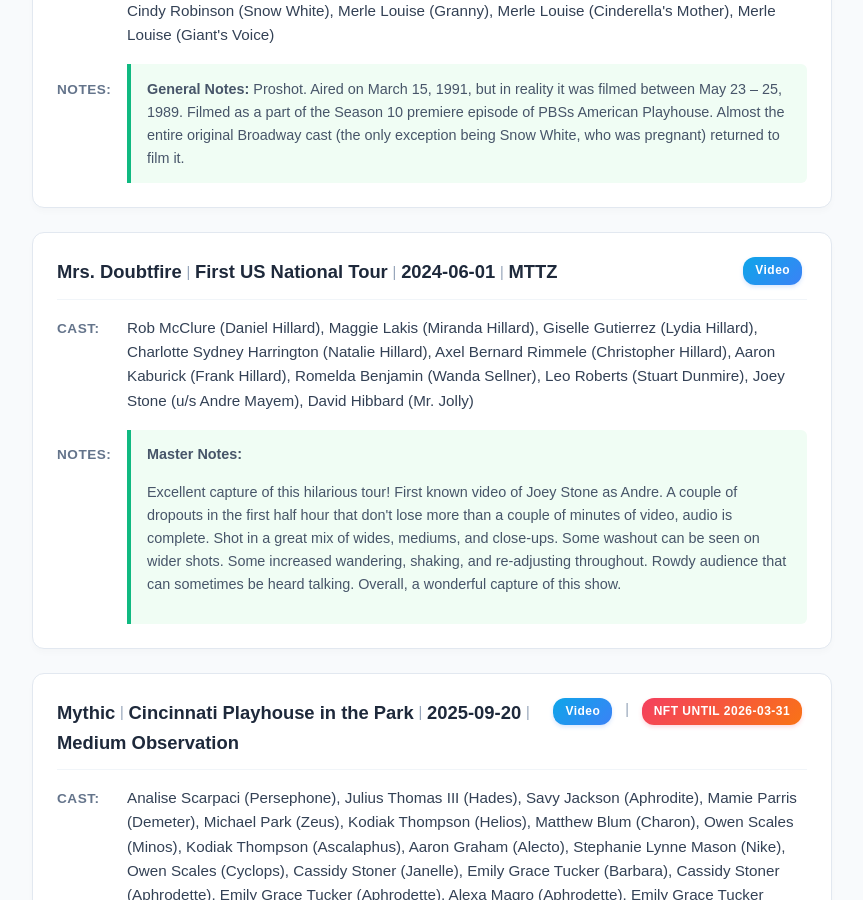
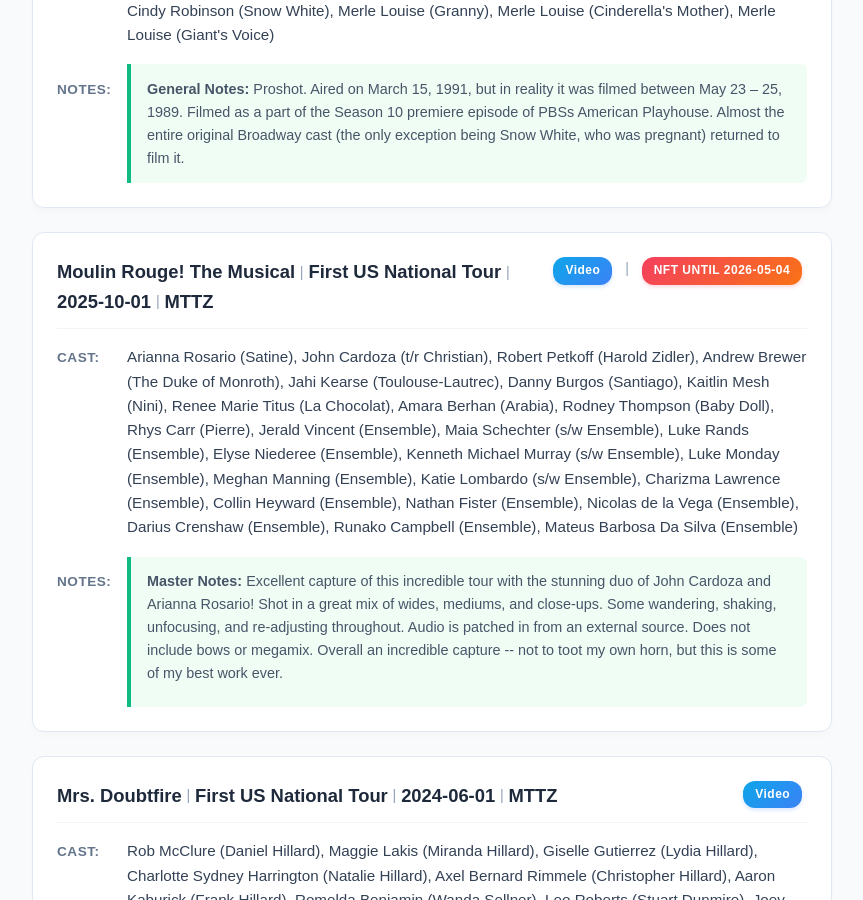
Before and after one commit to DireSpider/direspider.github.io, a Jekyll site: the page built from wants/index.html, in a window 1280 px wide and 900 px high, scrolled down 9295 px. Shown: the whole window, without its empty margins (208-1071 px from the left). Built offline with Jekyll 4.4.1, drawn with Linux system fonts in a browser that asks for light colours; some of the changed text lies outside the part shown.

Commit message:
update my wants include html

```diff
--- a/_includes/wants.html
+++ b/_includes/wants.html
@@ -1228,6 +1228,56 @@
               <div>
                   <strong>General Notes:</strong> Proshot. Aired on March 15, 1991, but in reality it was filmed between May 23 – 25, 1989. Filmed as a part of the Season 10 premiere episode of PBSs American Playhouse. Almost the entire original Broadway cast (the only exception being Snow White, who was pregnant) returned to film it.
               </div>
+
+
+          </div>
+      </div>
+
+</div><div class="recording-card">
+ <div class="header">
+
+          <div class="header-info">
+            <span>Moulin Rouge! The Musical</span>
+            <span class="separator">|</span>
+            <span>First US National Tour</span>
+            <span class="separator">|</span>
+            <span>2025-10-01</span>
+            <span class="separator">|</span>
+            <span>MTTZ</span>
+          </div>
+
+          <div class ="header-badges">
+        <span class="media-type-badge">video</span>
+
+
+
+
+    <span class="separator">|</span>
+    <span class="nft-badge">NFT until 2026-05-04</span>
+
+
+             </div>
+
+        </div>
+
+<div class="info-section">
+<span class="label">Cast:</span>
+<span id="cast-display" class="content-text">
+Arianna Rosario (Satine), John Cardoza (t/r Christian), Robert Petkoff (Harold Zidler), Andrew Brewer (The Duke of Monroth), Jahi Kearse (Toulouse-Lautrec), Danny Burgos (Santiago), Kaitlin Mesh (Nini), Renee Marie Titus (La Chocolat), Amara Berhan (Arabia), Rodney Thompson (Baby Doll), Rhys Carr (Pierre), Jerald Vincent (Ensemble), Maia Schechter (s/w Ensemble), Luke Rands (Ensemble), Elyse Niederee (Ensemble), Kenneth Michael Murray (s/w Ensemble), Luke Monday (Ensemble), Meghan Manning (Ensemble), Katie Lombardo (s/w Ensemble), Charizma Lawrence (Ensemble), Collin Heyward (Ensemble), Nathan Fister (Ensemble), Nicolas de la Vega (Ensemble), Darius Crenshaw (Ensemble), Runako Campbell (Ensemble), Mateus Barbosa Da Silva (Ensemble)
+</span>
+</div>
+
+
+      <div class="info-section">
+          <span class="label">Notes:</span>
+          <div class="notes-text">
+
+
+              <div style="margin-bottom: 0.5rem;">
+                  <strong>Master Notes:</strong> Excellent capture of this incredible tour with the stunning duo of John Cardoza and Arianna Rosario! Shot in a great mix of wides, mediums, and close-ups. Some wandering, shaking, unfocusing, and re-adjusting throughout. Audio is patched in from an external source. Does not include bows or megamix. Overall an incredible capture -- not to toot my own horn, but this is some of my best work ever.
+              </div>
+
+
 
 
           </div>
@@ -2839,6 +2889,56 @@
  <div class="header">
 
           <div class="header-info">
+            <span>Hadestown</span>
+            <span class="separator">|</span>
+            <span>Second US National Tour (Non-Equity)</span>
+            <span class="separator">|</span>
+            <span>2026-03-22</span>
+            <span class="separator">|</span>
+            <span>Please Mister Postman</span>
+          </div>
+
+          <div class ="header-badges">
+        <span class="media-type-badge">audio</span>
+
+
+
+
+    <span class="separator">|</span>
+    <span class="nft-badge">NFT until 2027-03-21</span>
+
+
+             </div>
+
+        </div>
+
+<div class="info-section">
+<span class="label">Cast:</span>
+<span id="cast-display" class="content-text">
+Ty Shay (u/s Orpheus), Hawa Kamara (Eurydice), Namisa Mdlalose Bizana (Persephone), Nickolaus Colón (Hades), Rudy Foster (Hermes), Gia Keddy (Fate), Miriam Navarrete (Fate), Jayna Wescoatt (Fate), Kaitlyn O'Leary (s/w Worker), Jonice Bernard (Worker), Bryan Chan (Worker), Ryaan Farhadi (Worker), Erin McMillen (Worker)
+</span>
+</div>
+
+
+      <div class="info-section">
+          <span class="label">Notes:</span>
+          <div class="notes-text">
+
+
+              <div style="margin-bottom: 0.5rem;">
+                  <strong>Master Notes:</strong> Ty Shay had an amazing Orpheus debut for this show! It seemed like he was a natural as Orpheus. The cast can be clearly heard on the recording.
+              </div>
+
+
+
+
+          </div>
+      </div>
+
+</div><div class="recording-card">
+ <div class="header">
+
+          <div class="header-info">
             <span>The Unlikely Pilgrimage of Harold Fry</span>
             <span class="separator">|</span>
             <span>West End</span>
@@ -3071,4 +3171,36 @@
           </div>
       </div>
 
-</div>
+</div><div class="recording-card">
+ <div class="header">
+
+          <div class="header-info">
+            <span>The Unlikely Pilgrimage of Harold Fry</span>
+            <span class="separator">|</span>
+            <span>West End</span>
+            <span class="separator">|</span>
+            <span>2026-02-24</span>
+            <span class="separator">|</span>
+            <span>batbootlegs</span>
+          </div>
+
+          <div class ="header-badges">
+        <span class="media-type-badge">audio</span>
+
+
+
+
+
+             </div>
+
+        </div>
+
+<div class="info-section">
+<span class="label">Cast:</span>
+<span id="cast-display" class="content-text">
+Mark Addy (Harold Fry), Jenna Russell (Maureen Fry), Noah Mullins (The Balladeer), Ashley Samuels (Wilf), Nicole Nyarambi (Garage Girl), Gleanne Purcell-Brown (Kate), Maggie Service (Queenie Hennessy), Jenna Boyd (Farmer's Wife), Jenna Boyd (Sister Philomena), Madeleine Worrall (Martina), Daniel Crossley (Silver-Haired Gentleman), Daniel Crossley (Mr Napier), Timo Tatzber (Dog), Edwin Ray (u/s Rich), Peter Polycarpou (Rex), Jenna Boyd (Rita), Gleanne Purcell-Brown (Betsy), Ashley Samuels (Jim), Maggie Service (Fairy Assistant), Maggie Service (Gorilla), Nell Martin (Young Maureen), Timo Tatzber (Young Harold), Madeleine Worrall (Locum), Nell Martin (Kind Customer), Nell Martin (Deliveroo), Peter Polycarpou (Ensemble), Anu Ogunmefun (s/w Ensemble), Ediz Mahmut (Ensemble), Olivia Foster Browne (Ensemble), Gemma Atkins (Ensemble), Nell Martin (Ensemble), Ashley Samuels (Ensemble), Madeleine Worrall (Ensemble), Nicole Nyarambi (Ensemble), Edwin Ray (u/s Ensemble), Gleanne Purcell-Brown (Ensemble), Timo Tatzber (Ensemble), Maggie Service (Ensemble), Jenna Boyd (Ensemble), Daniel Crossley (Ensemble)
+</span>
+</div>
+
+
+</div>
```
